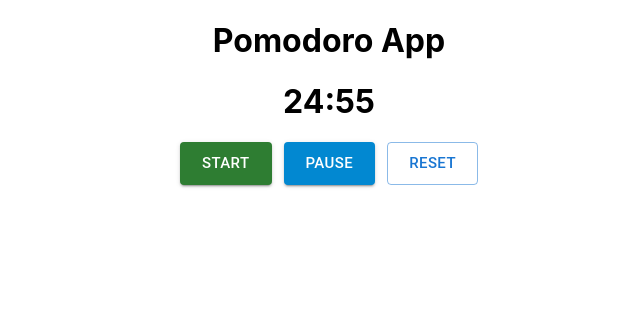
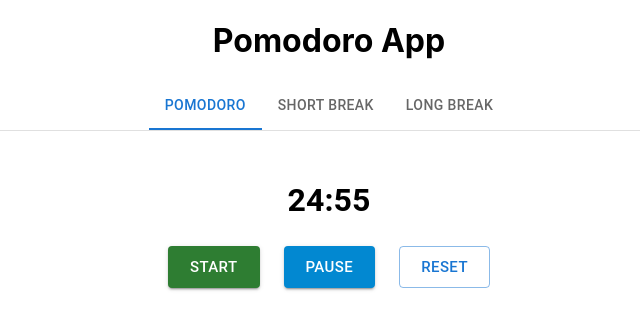
Before and after one commit to mklebek/pomodoro-react, a React (Create React App) app: page / in a window 1280 px wide. Shown: the top 330 px of the page, without its empty margins (311-951 px from the left). Built offline with nearby package versions, Linux system fonts and the light colour scheme.

Commit message:
Add short and long break

```diff
--- a/src/App.js
+++ b/src/App.js
@@ -1,13 +1,22 @@
 import './App.css';
 import Timer from './app/shared/timer/Timer';
+import BasicTabs from './LabTabs';
 
 function App() {
-  const countDownTimer = 25;
+  const pomodoroTimer = 25;
+  const shortBreak = 5;
+  const longBreak = 10;
 
   return (
     <div className="App">
       <h1>Pomodoro App</h1>
-      <Timer passedTime={countDownTimer} />
+      <BasicTabs
+        props={[
+          <Timer passedTime={pomodoroTimer} />,
+          <Timer passedTime={shortBreak} />,
+          <Timer passedTime={longBreak} />,
+        ]}
+      />
     </div>
   );
 }
--- /dev/null
+++ b/src/LabTabs.js
@@ -0,0 +1,67 @@
+import * as React from 'react';
+import Tabs from '@mui/material/Tabs';
+import Tab from '@mui/material/Tab';
+import Typography from '@mui/material/Typography';
+import Box from '@mui/material/Box';
+
+function TabPanel(props) {
+  const { children, value, index, ...other } = props;
+
+  return (
+    <div
+      role="tabpanel"
+      hidden={value !== index}
+      id={`simple-tabpanel-${index}`}
+      aria-labelledby={`simple-tab-${index}`}
+      {...other}
+    >
+      {value === index && (
+        <Box sx={{ p: 3 }}>
+          <Typography component={'span'}>{children}</Typography>
+        </Box>
+      )}
+    </div>
+  );
+}
+
+function a11yProps(index) {
+  return {
+    id: `simple-tab-${index}`,
+    'aria-controls': `simple-tabpanel-${index}`,
+  };
+}
+
+export default function BasicTabs(items) {
+  const [value, setValue] = React.useState(0);
+  const [pomodoro, short, long] = items.props;
+
+  const handleChange = (event, newValue) => {
+    setValue(newValue);
+  };
+
+  return (
+    <Box sx={{ width: '100%' }}>
+      <Box sx={{ borderBottom: 1, borderColor: 'divider' }}>
+        <Tabs
+          value={value}
+          onChange={handleChange}
+          aria-label="Pomodoro time switch"
+          centered={true}
+        >
+          <Tab label="Pomodoro" {...a11yProps(0)} />
+          <Tab label="Short Break" {...a11yProps(1)} />
+          <Tab label="Long Break" {...a11yProps(2)} />
+        </Tabs>
+      </Box>
+      <TabPanel value={value} index={0}>
+        {pomodoro}
+      </TabPanel>
+      <TabPanel value={value} index={1}>
+        {short}
+      </TabPanel>
+      <TabPanel value={value} index={2}>
+        {long}
+      </TabPanel>
+    </Box>
+  );
+}
--- a/src/app/shared/timer/Timer.css
+++ b/src/app/shared/timer/Timer.css
@@ -3,5 +3,5 @@
   justify-content: center;
 }
 .Timer .buttons-container button:not(:last-child) {
-  margin-right: 12px;
+  margin-right: 24px;
 }
```
